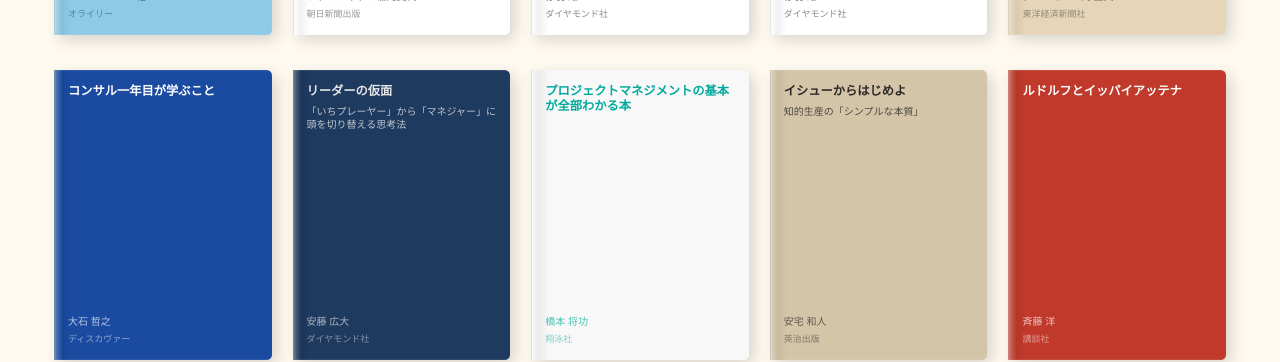
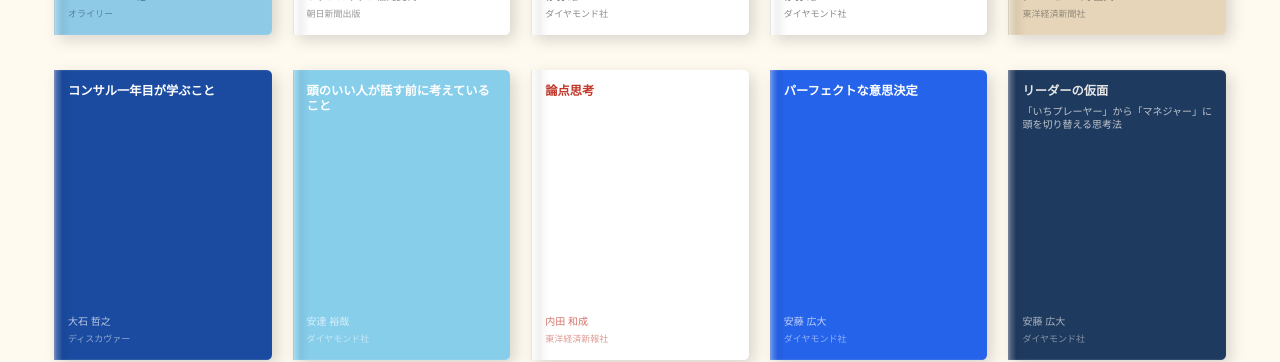
Before and after one commit to Akabeko-1460/Akabeko-site, a Next.js app: page /books in a window 1280 px wide. Shown: the part 451-813 px from the top of the page. Built offline with nearby package versions, Linux system fonts and the light colour scheme; no server answers; a web font is replaced by a local one.

Commit message:
addbooks

```diff
--- a/app/books/page.tsx
+++ b/app/books/page.tsx
@@ -70,9 +70,42 @@
     textColor: "#ffffff",
     url: "https://www.amazon.co.jp/dp/4799315323",
   },
-  // 7. リーダーの仮面
+  // 7. 頭のいい人が話す前に考えていること
   {
     id: 7,
+    title: "頭のいい人が話す前に考えていること",
+    subtitle: "",
+    author: "安達 裕哉",
+    publisher: "ダイヤモンド社",
+    color: "#87ceeb",
+    textColor: "#ffffff",
+    url: "https://www.amazon.co.jp/dp/4478116695",
+  },
+  // 8. 論点思考
+  {
+    id: 8,
+    title: "論点思考",
+    subtitle: "",
+    author: "内田 和成",
+    publisher: "東洋経済新報社",
+    color: "#ffffff",
+    textColor: "#c0392b",
+    url: "https://www.amazon.co.jp/dp/4492556559",
+  },
+  // 9. パーフェクトな意思決定
+  {
+    id: 9,
+    title: "パーフェクトな意思決定",
+    subtitle: "",
+    author: "安藤 広大",
+    publisher: "ダイヤモンド社",
+    color: "#2563eb",
+    textColor: "#ffffff",
+    url: "https://www.amazon.co.jp/dp/4478103526",
+  },
+  // 10. リーダーの仮面
+  {
+    id: 10,
     title: "リーダーの仮面",
     subtitle: "「いちプレーヤー」から「マネジャー」に頭を切り替える思考法",
     author: "安藤 広大",
@@ -81,9 +114,9 @@
     textColor: "#e8e8e8",
     url: "https://www.amazon.co.jp/dp/4478110514",
   },
-  // 8. プロジェクトマネジメントの基本が全部わかる本
+  // 11. プロジェクトマネジメントの基本が全部わかる本
   {
-    id: 8,
+    id: 11,
     title: "プロジェクトマネジメントの基本が全部わかる本",
     subtitle: "",
     author: "橋本 将功",
@@ -92,9 +125,9 @@
     textColor: "#00a99d",
     url: "https://www.amazon.co.jp/dp/4798177415",
   },
-  // 9. イシューからはじめよ
+  // 12. イシューからはじめよ
   {
-    id: 9,
+    id: 12,
     title: "イシューからはじめよ",
     subtitle: "知的生産の「シンプルな本質」",
     author: "安宅 和人",
@@ -103,9 +136,9 @@
     textColor: "#2d2926",
     url: "https://www.amazon.co.jp/dp/4862763561",
   },
-  // 10. ルドルフとイッパイアッテナ
+  // 13. ルドルフとイッパイアッテナ
   {
-    id: 10,
+    id: 13,
     title: "ルドルフとイッパイアッテナ",
     subtitle: "",
     author: "斉藤 洋",
@@ -114,9 +147,9 @@
     textColor: "#ffffff",
     url: "https://www.amazon.co.jp/dp/4061335057",
   },
-  // 11. ルドルフともだちひとりだち
+  // 14. ルドルフともだちひとりだち
   {
-    id: 11,
+    id: 14,
     title: "ルドルフともだちひとりだち",
     subtitle: "",
     author: "斉藤 洋",
@@ -125,9 +158,9 @@
     textColor: "#ffffff",
     url: "https://www.amazon.co.jp/dp/406133509X",
   },
-  // 12. ルドルフとスノーホワイト
+  // 15. ルドルフとスノーホワイト
   {
-    id: 12,
+    id: 15,
     title: "ルドルフとスノーホワイト",
     subtitle: "",
     author: "斉藤 洋",
@@ -136,9 +169,9 @@
     textColor: "#2c3e50",
     url: "https://www.amazon.co.jp/dp/4061335227",
   },
-  // 13. ロジカルな話し方超入門
+  // 16. ロジカルな話し方超入門
   {
-    id: 13,
+    id: 16,
     title: "ロジカルな話し方超入門",
     subtitle: "「お前の言うことはわけがわからん」と言わせない",
     author: "別所 栄吾",
@@ -147,9 +180,9 @@
     textColor: "#1976d2",
     url: "https://www.amazon.co.jp/dp/4799324683",
   },
-  // 14. 言葉にできるは武器になる。
+  // 17. 言葉にできるは武器になる。
   {
-    id: 14,
+    id: 17,
     title: "言葉にできるは武器になる。",
     subtitle: "",
     author: "梅田 悟司",
@@ -158,9 +191,9 @@
     textColor: "#ffffff",
     url: "https://www.amazon.co.jp/dp/4532320755",
   },
-  // 15. マインドフルネス瞑想入門
+  // 18. マインドフルネス瞑想入門
   {
-    id: 15,
+    id: 18,
     title: "マインドフルネス瞑想入門",
     subtitle: "1日10分で自分を浄化する方法",
     author: "吉田 昌生",
@@ -169,9 +202,9 @@
     textColor: "#2c3e50",
     url: "https://www.amazon.co.jp/dp/4872907310",
   },
-  // 16. 確実内定
+  // 19. 確実内定
   {
-    id: 16,
+    id: 19,
     title: "確実内定",
     subtitle: "就職活動が面白いほどうまくいく",
     author: "トイアンナ",
@@ -180,9 +213,9 @@
     textColor: "#333333",
     url: "https://www.amazon.co.jp/dp/4046068221",
   },
-  // 17. マンガでわかる最強の株入門
+  // 20. マンガでわかる最強の株入門
   {
-    id: 17,
+    id: 20,
     title: "マンガでわかる最強の株入門",
     subtitle: "",
     author: "安恒 理",
@@ -191,9 +224,9 @@
     textColor: "#6a1b9a",
     url: "https://www.amazon.co.jp/dp/4405102961",
   },
-  // 18. 80パターンで英語が止まらない！
+  // 21. 80パターンで英語が止まらない！
   {
-    id: 18,
+    id: 21,
     title: "80パターンで英語が止まらない！",
     subtitle: "ネイティブなら12歳までに覚える",
     author: "塚本 亮",
@@ -202,9 +235,9 @@
     textColor: "#e91e63",
     url: "https://www.amazon.co.jp/dp/4471113402",
   },
-  // 19. 東京都同情塔
+  // 22. 東京都同情塔
   {
-    id: 19,
+    id: 22,
     title: "東京都同情塔",
     subtitle: "",
     author: "九段 理江",
@@ -213,9 +246,9 @@
     textColor: "#1a237e",
     url: "https://www.amazon.co.jp/dp/4103555114",
   },
-  // 20. 世界のエリートが学んでいる教養書必読100冊を1冊にまとめてみた
+  // 23. 世界のエリートが学んでいる教養書必読100冊を1冊にまとめてみた
   {
-    id: 20,
+    id: 23,
     title: "世界のエリートが学んでいる教養書必読100冊を1冊にまとめてみた",
     subtitle: "",
     author: "永井 孝尚",
@@ -224,9 +257,9 @@
     textColor: "#ffd54f",
     url: "https://www.amazon.co.jp/dp/4046055529",
   },
-  // 21. スティグリッツ入門経済学 第4版
+  // 24. スティグリッツ入門経済学 第4版
   {
-    id: 21,
+    id: 24,
     title: "スティグリッツ入門経済学",
     subtitle: "第4版",
     author: "J.E.スティグリッツ / C.E.ウォルシュ",
```
